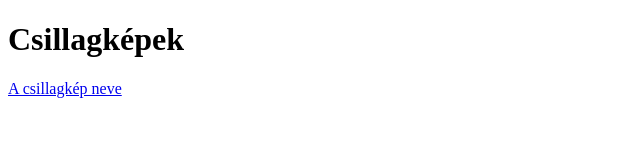
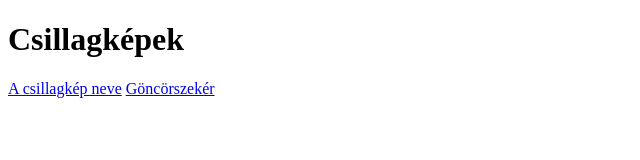
Before and after one commit to tr117/csillagkepek20232024, a plain HTML site: page index.html in a window 1280 px wide. Shown: the whole page, without its empty margins (0-640 px from the left). Drawn offline with Linux system fonts and the light colour scheme.

Commit message:
Update index.html
göncölszekér

```diff
--- a/index.html
+++ b/index.html
@@ -8,5 +8,6 @@
 <body>
     <h1>Csillagképek</h1>
   <a href="mintaweblapnév.html">A csillagkép neve</a>
+<a href=csilg kep.html>Göncörszekér</a>
 </body>
 </html>
```
